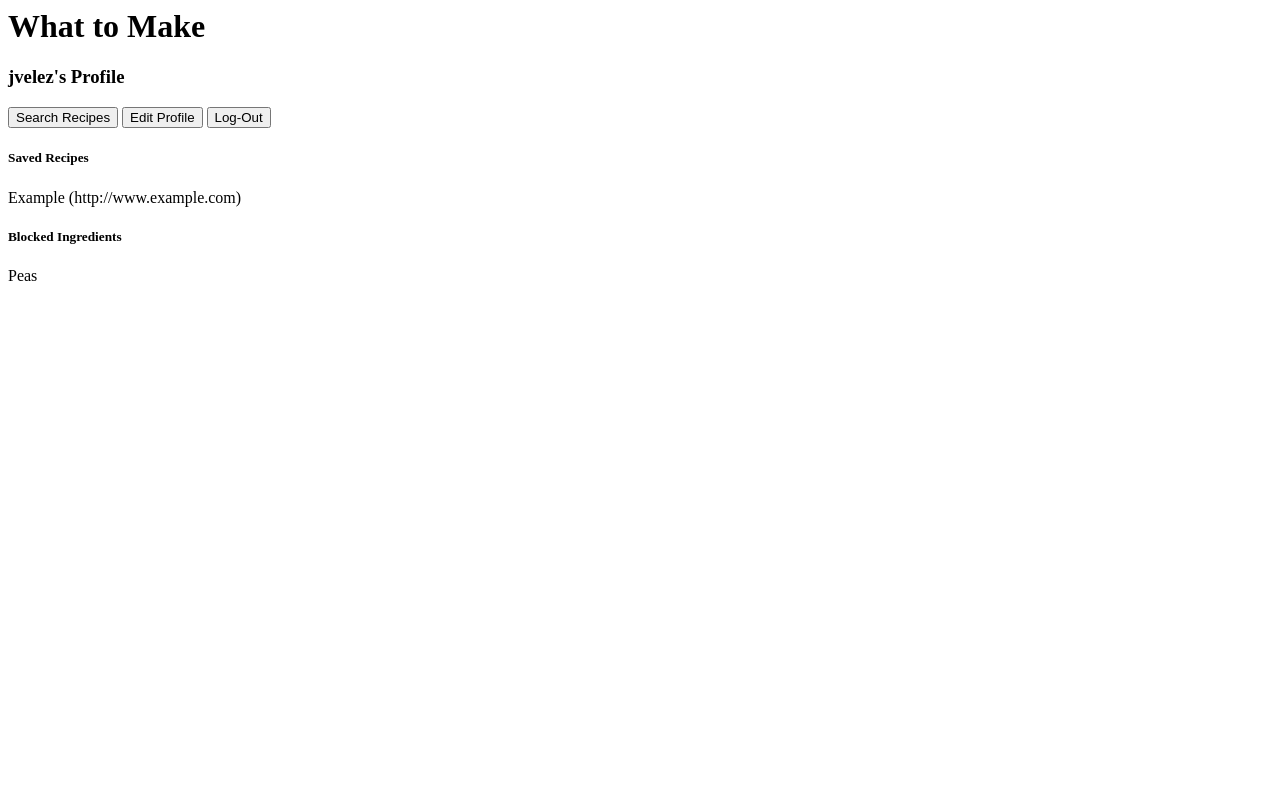
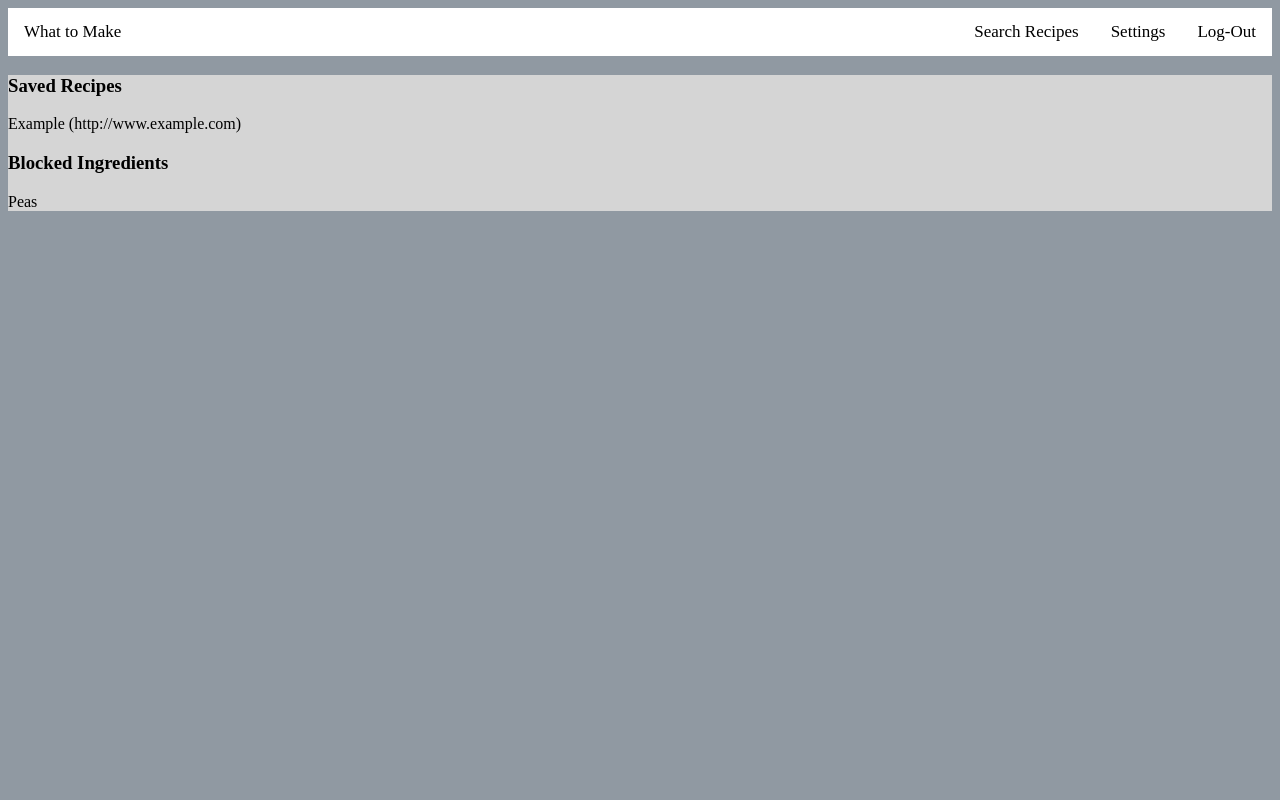
Before and after one commit to velezj425/what-to-make-site, a Django app: page /search/profile/ in a window 1280 px wide. Run offline with Django 3.2, Linux system fonts and the light colour scheme; a user stored in the database is signed in; data comes from the database, SQL or seed files in the repository; both versions use the stored data as it was after the commit.

Commit message:
Trying to get search to work and added css

```diff
--- /dev/null
+++ b/what2make/search/static/search/style.css
@@ -0,0 +1,45 @@
+.validate {
+    background: white url("images/background.jpg") no-repeat center fixed;
+    background-size: cover;
+}
+
+#loginContent {
+    background-color: #DDD;
+    text-align: center;
+}
+
+.page {
+    background-color: #9099a2;
+}
+
+.navbar {
+    background-color: #FFF;
+    overflow: hidden;
+}
+
+#profLink {
+    float: left;
+    display: block-inline;
+}
+.navbar a {
+    float: right;
+    display: block;
+    color: #000;
+    text-align: center;
+    padding: 14px 16px;
+    text-decoration: none;
+    font-size: 17px;
+    background-color: ;
+}
+
+.navbar a:hover {
+    background-color: darkorange;
+}
+
+.navbar a:active {
+    background-color: #96858f;
+}
+
+.content {
+    background-color: #d5d5d5;
+}
--- a/what2make/search/templates/search/profile.html
+++ b/what2make/search/templates/search/profile.html
@@ -1,22 +1,25 @@
-<html>
+{% load static %}
+<html class='page'>
     <head>
         <title>What to Make | Profile</title>
+        <link rel="stylesheet" type="text/css" href="{% static 'search/style.css' %}" />
     </head>
     <body>
-        <div class='title'>
-            <h1>What to Make</h1>
-            <h3>{{ user.username }}'s Profile</h3>
+        <div class='navbar'>
+            <a href="{% url 'profile' %}" id='profLink'>What to Make</a>
+            <a href="{% url 'logout_view' %}">Log-Out</a>
+            <a href="{% url 'edit_profile' %}">Settings</a>
+            <a href="{% url 'query' %}">Search Recipes</a>
         </div>
-        <a href="{% url 'query' %}"><button type="button">Search Recipes</button></a>
-        <a href="{% url 'edit_profile' %}"><button type="button">Edit Profile</button></a>
-        <a href="{% url 'logout_view' %}"><button type="button">Log-Out</button></a>
-        <h5>Saved Recipes</h5>
+        <div class='content'>
+            <h3>Saved Recipes</h3>
             {% for saved in saved_list %}
                 <p>{{ saved }}</p>
             {% endfor %}
-        <h5>Blocked Ingredients</h5>
+            <h3>Blocked Ingredients</h3>
             {% for blocked in block_list %}
                 <p>{{ blocked }}</p>
             {% endfor %}
+        </div>
     </body>
 </html>
--- a/what2make/search/templates/search/signup.html
+++ b/what2make/search/templates/search/signup.html
@@ -1,6 +1,9 @@
-<html>
+{% load static %}
+
+<html class='validate'>
     <head>
         <title>What to Make | Sign-Up</title>
+        <link rel="stylesheet" type="text/css" href="{% static 'search/style.css' %}" />
     </head>
     <body>
         <div class='title'>
--- a/what2make/search/views.py
+++ b/what2make/search/views.py
@@ -6,6 +6,7 @@ from django.contrib.auth import authenticate, login, logout
 from django.contrib.auth.models import User
 from search.models import *
 from googleapiclient.discovery import build
+from googlesearch import *
 
 
 # login page view
@@ -22,9 +23,9 @@ def index(request):
                 login(request,user)
                 return redirect('profile')
             else:
-                return HttpResponse("not a user")
+                return redirect('index')
         else:
-            return HttpResponse("invalid form")
+            return redirect('index')
     else:
         form = LoginForm()
     return render(request,'search/index.html',{'form':form})
@@ -105,12 +106,9 @@ def result(request):
             qry = qry + " '" + ing.name + "'"
         for ing in block_list:
             qry = qry + " '-" + ing.name + "'"
-        results = service.cse().list(q=qry, cx='006834900479128639157:ow0w0hxfk7m').execute()
-        links = []
-        for res in results:
-            links.append(res.get('link'))
+        links = search_links(qry, '006834900479128639157:ow0w0hxfk7m')
         context = {
-            'results': links,
+            'links': links,
             'profile': user_profile
         }
         return HttpResponse(template.render(context,request))
```
Also changed, not shown: what2make/search/googlesearch.py (added, +8 -0 lines), what2make/search/templates/search/editProfile.html (+10 -8 lines), what2make/search/templates/search/index.html (+5 -4 lines), what2make/search/templates/search/result.html (+15 -6 lines), what2make/search/templates/search/search.html (+11 -7 lines), what2make/db.sqlite3, what2make/search/static/search/images/background.gif (added), 3 other files. Lines whose indentation alone changed are shown as unchanged.
